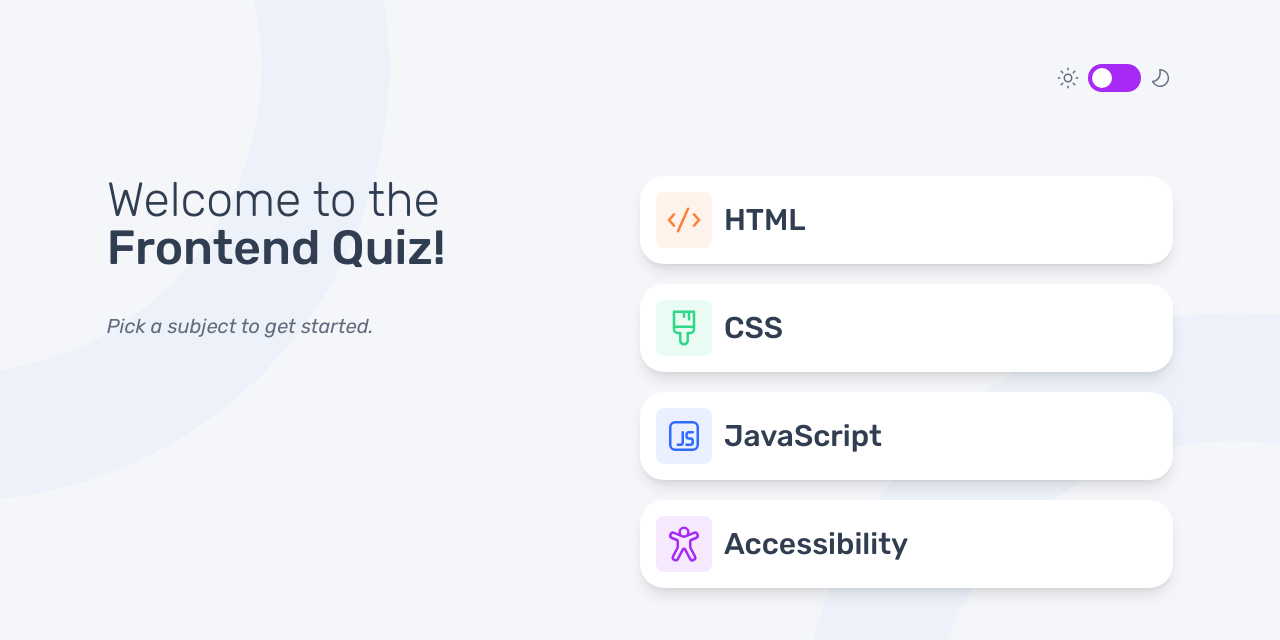
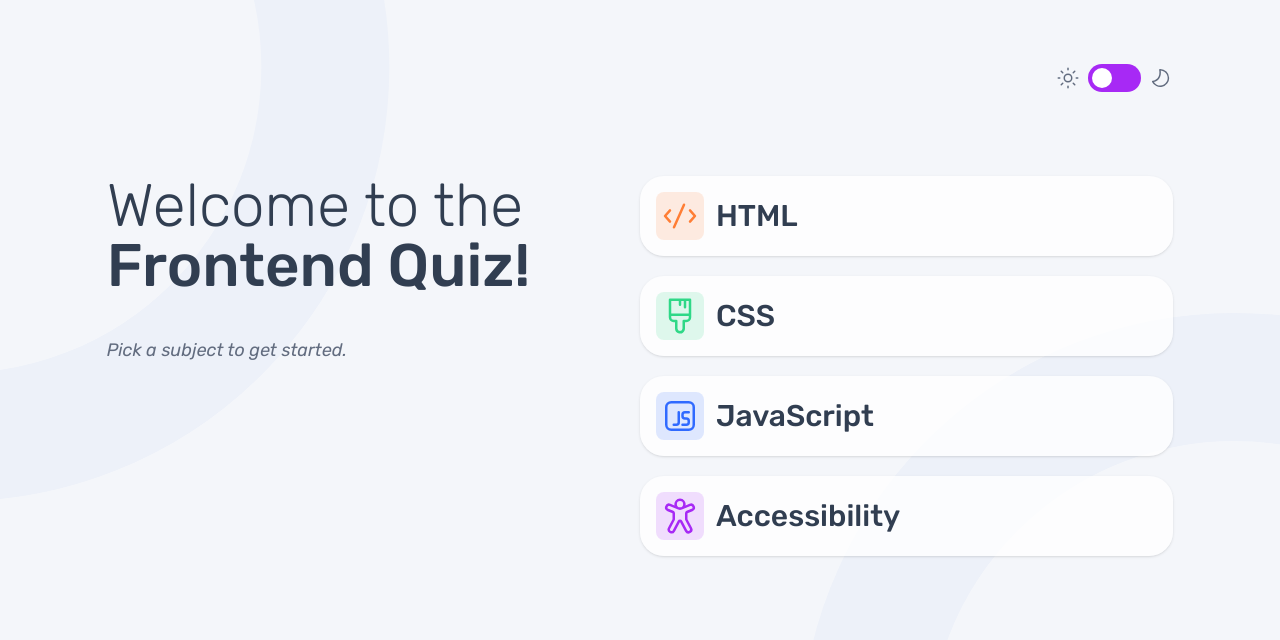
Before and after one commit to ktscates/frontend-quiz-app, an Angular app: page / in a window 1280 px wide. Shown: the top 640 px of the page. Built offline with nearby package versions, Linux system fonts and the light colour scheme.

Commit message:
quiz selection dark mode enabled

```diff
--- a/src/app/app.component.ts
+++ b/src/app/app.component.ts
@@ -25,17 +25,9 @@ export class AppComponent implements OnInit {
 
   fetchSubjects(): void {
     this.quizService.getSubjects().subscribe((subjects) => {
-      this.subjects = subjects.map((subject, index) => ({
-        ...subject,
-        backgroundColor: this.getIconBackground(index),
-      }));
+      this.subjects = subjects;
     });
     console.log('subs', this.subjects);
-  }
-
-  getIconBackground(index: number) {
-    const colors = ['#FF7E35', '#2FD887', '#306AFF', '#A729F5'];
-    return colors[index % colors.length];
   }
 
   switchThemes = () => {
--- a/src/app/components/quiz-selection/quiz-selection.component.html
+++ b/src/app/components/quiz-selection/quiz-selection.component.html
@@ -2,17 +2,17 @@
   class="md:w-5/6 md:mx-auto md:py-5 md:px-0 py-10 px-4 lg:grid lg:grid-cols-2 flex flex-col justify-between lg:gap-0 gap-16"
 >
   <div>
-    <h1 class="text-darkNavy text-5xl font-thin">
+    <h1 class="text-darkNavy text-6xl font-thin dark:text-white">
       Welcome to the <br /><span class="font-medium">Frontend Quiz!</span>
     </h1>
-    <p class="mt-10 text-greyNavy text-xl italic">
+    <p class="mt-10 text-greyNavy dark:text-lightBlue text-lg italic">
       Pick a subject to get started.
     </p>
   </div>
   <div class="flex flex-col gap-5">
     @for (subject of subjects; track $index) {
     <div
-      class="flex justify-start gap-3 items-center bg-white w-full p-4 rounded-3xl shadow-lg"
+      class="flex justify-start gap-3 items-center bg-white bg-opacity-80 dark:bg-navy dark:bg-opacity-80 w-full p-4 rounded-3xl shadow"
     >
       <div
         [ngClass]="{
@@ -21,11 +21,13 @@
               'bg-blue': subject.title === 'JavaScript',
               'bg-purple': subject.title === 'Accessibility',
               }"
-        class="bg-opacity-10 p-2 rounded-lg"
+        class="bg-opacity-15 dark:bg-opacity-25 p-1 rounded-lg"
       >
         <img [src]="subject.icon" alt="icon" />
       </div>
-      <h1 class="text-3xl text-darkNavy font-medium">{{ subject.title }}</h1>
+      <h1 class="text-3xl text-darkNavy dark:text-white font-medium">
+        {{ subject.title }}
+      </h1>
     </div>
     }
   </div>
```
